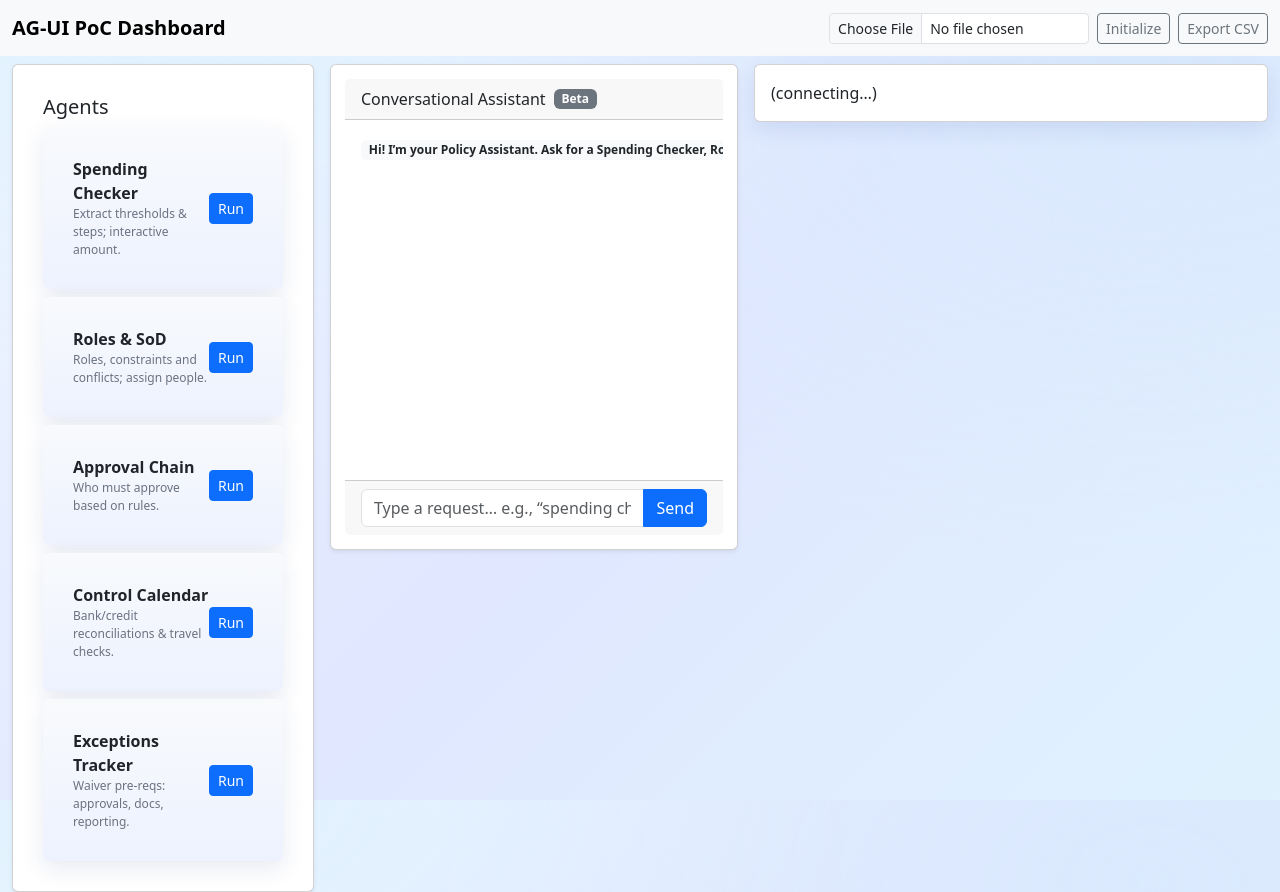
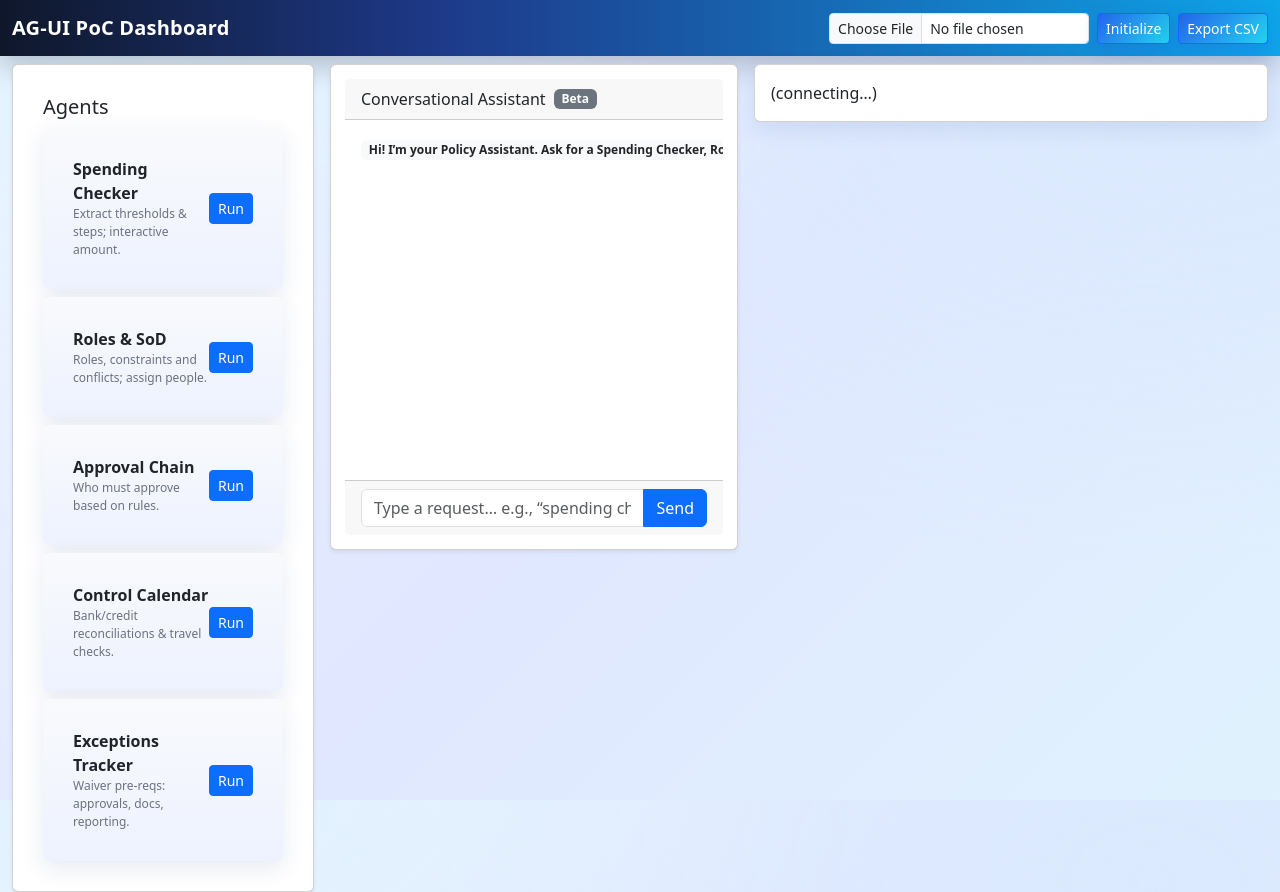
Before and after one commit to qnxrahul/Ag-UI, a React (Vite) app in the folder frontend/: page / in a window 1280 px wide. Built offline with nearby package versions, Linux system fonts and the light colour scheme; no server answers.

Commit message:
Refactor: Add gradient styles and improve UI elements
Co-authored-by: qnxrahul <qnxrahul@gmail.com>

```diff
--- a/frontend/src/App.tsx
+++ b/frontend/src/App.tsx
@@ -232,9 +232,9 @@ export default function App() {
 
   return (
     <>
-      <Navbar bg="light" className="mb-2" expand="md">
+      <Navbar className="mb-2 nav-gradient" expand="md" variant="dark">
         <Container fluid>
-          <Navbar.Brand style={{ fontWeight: 700 }}>AG-UI PoC Dashboard</Navbar.Brand>
+          <Navbar.Brand style={{ fontWeight: 800, letterSpacing: 0.2 }}>AG-UI PoC Dashboard</Navbar.Brand>
           <Form className="d-flex align-items-center gap-2">
             <Form.Control
               type="file"
@@ -256,10 +256,10 @@ export default function App() {
               }}
               style={{ maxWidth: 260 }}
             />
-            <Button variant="outline-secondary" size="sm" onClick={softInit}>Initialize</Button>
-            <Button variant="outline-secondary" size="sm" onClick={exportCsv}>Export CSV</Button>
+            <Button className="btn-glow" size="sm" onClick={softInit}>Initialize</Button>
+            <Button className="btn-glow" size="sm" onClick={exportCsv}>Export CSV</Button>
             {lastExportUrl && (
-              <Button as="a" href={lastExportUrl} target="_blank" rel="noreferrer" variant="link" size="sm">
+              <Button as="a" href={lastExportUrl} target="_blank" rel="noreferrer" variant="light" size="sm" style={{ opacity:.9 }}>
                 Download last export
               </Button>
             )}
--- a/frontend/src/components/Sidebar.tsx
+++ b/frontend/src/components/Sidebar.tsx
@@ -18,7 +18,7 @@ export default function Sidebar({ onRun }: { onRun: (prompt: string) => void })
         <Row className="g-2">
           {AGENTS.map((a: AgentItem) => (
             <Col key={a.title} xs={12} sm={6} md={12}>
-              <Card className="border-0" style={{ background: "linear-gradient(180deg,#f8fafc,#eef2ff)" }}>
+              <Card className="border-0 agent-card">
                 <Card.Body className="d-flex align-items-center justify-content-between">
                   <div>
                     <div style={{ fontWeight: 600 }}>{a.title}</div>
--- a/frontend/src/index.css
+++ b/frontend/src/index.css
@@ -72,4 +72,38 @@ body{
 .panel-stack{ height:100%; overflow:auto; display:grid; gap:16px; }
 .panel-card-title{ font-weight:700; margin-bottom:10px; }
 .details{ border:1px dashed var(--border); border-radius:10px; padding:8px; background:linear-gradient(180deg, #fafafa, #f5f5f5); }
+
+/* Fancy navbar + buttons */
+.nav-gradient{
+  background: linear-gradient(90deg, #0f172a 0%, #1e3a8a 35%, #0ea5e9 100%) !important;
+  box-shadow: 0 10px 28px rgba(2, 6, 23, 0.22);
+}
+
+.btn-glow{
+  background: linear-gradient(135deg, #2563eb, #22d3ee);
+  color:#fff !important;
+  border:0;
+  box-shadow: 0 6px 16px rgba(37, 99, 235, 0.35);
+  transition: transform .15s ease, box-shadow .15s ease, filter .15s ease;
+}
+.btn-glow:hover{
+  transform: translateY(-1px);
+  box-shadow: 0 10px 24px rgba(34, 211, 238, 0.35);
+  filter: brightness(1.05);
+}
+.btn-glow:active{ transform: translateY(0); }
+
+/* Card header gradients */
+.card-header-gradient{
+  background: linear-gradient(90deg, #1e3a8a 0%, #3b82f6 100%);
+  color:#fff;
+}
+
+/* Agent cards hover/interactive */
+.agent-card{
+  background: linear-gradient(180deg, #f8fafc, #eef2ff) !important;
+  border: 1px solid #e5e7eb !important;
+  transition: transform .15s ease, box-shadow .15s ease;
+}
+.agent-card:hover{ transform: translateY(-2px); box-shadow: 0 10px 22px rgba(30, 58, 138, 0.15); }
 .summary{ cursor:pointer; color:var(--primary); font-weight:600; }
--- a/frontend/src/panels/PanelHost.tsx
+++ b/frontend/src/panels/PanelHost.tsx
@@ -22,7 +22,7 @@ export default function PanelHost(props: {
     if (!cfg) return null;
     const wrap = (child: React.ReactNode) => (
       <Card key={id} className="mb-3 shadow-sm">
-        <Card.Header>{cfg.title || "Panel"}</Card.Header>
+        <Card.Header className="card-header-gradient">{cfg.title || "Panel"}</Card.Header>
         <Card.Body>{child}</Card.Body>
       </Card>
     );
```
